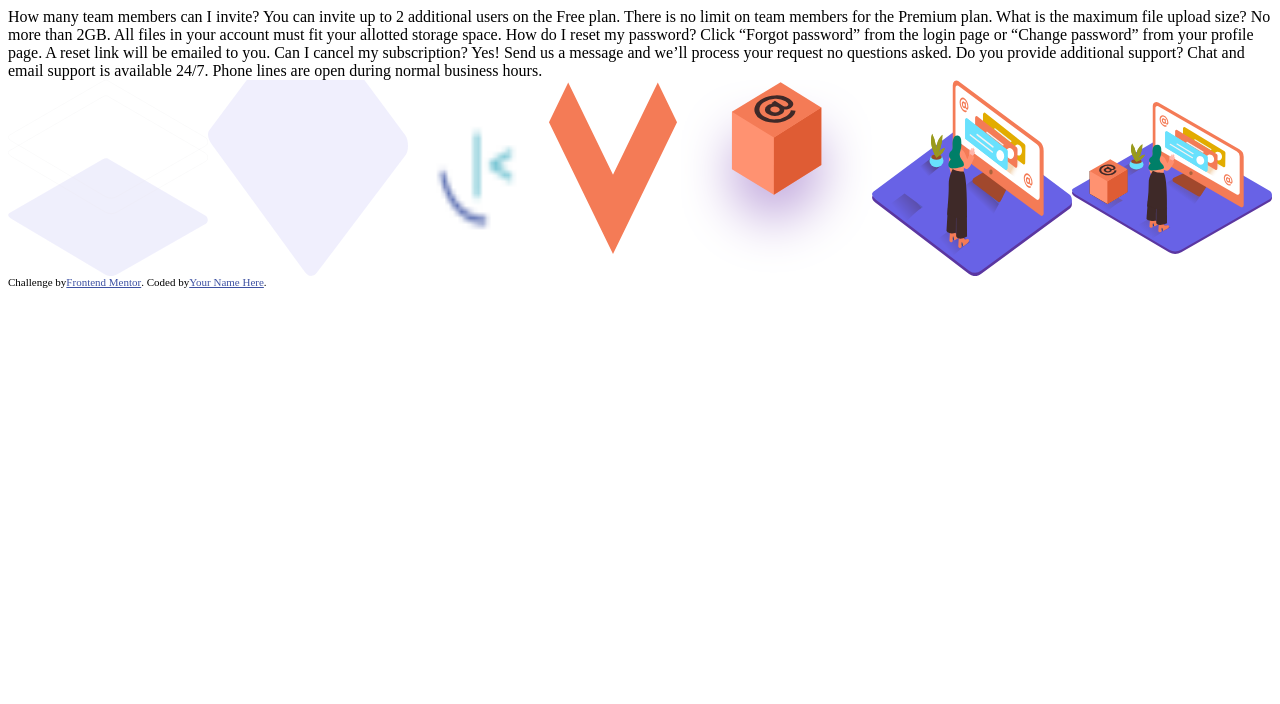
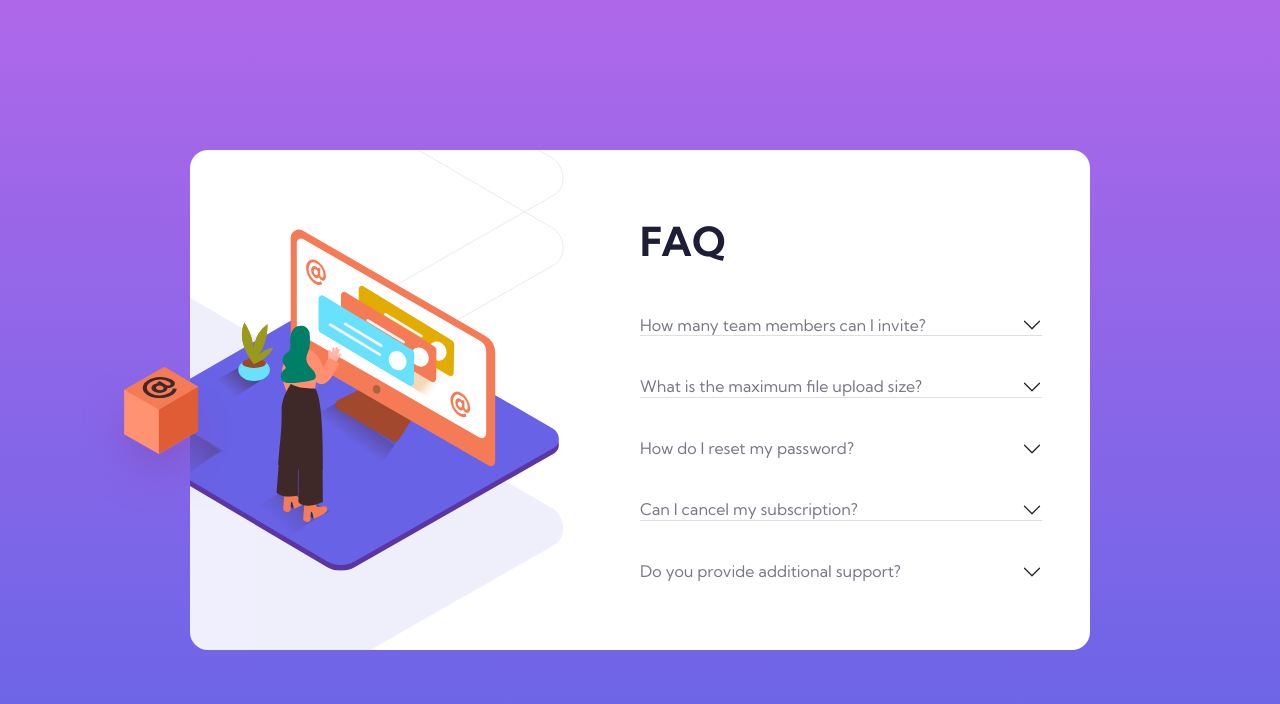
Before and after one commit to wminaung/FAQ-Accordion-Card, a plain HTML site: page index.html in a window 1280 px wide. Drawn offline with nearby package versions, Linux system fonts and the light colour scheme.

Commit message:
need for mobile

```diff
--- a/index.html
+++ b/index.html
@@ -13,49 +13,182 @@
     />
 
     <title>Frontend Mentor | FAQ Accordion Card</title>
+    <!-- CSS only -->
+    <link
+      href="https://cdn.jsdelivr.net/npm/bootstrap@5.1.3/dist/css/bootstrap.min.css"
+      rel="stylesheet"
+      integrity="sha384-1BmE4kWBq78iYhFldvKuhfTAU6auU8tT94WrHftjDbrCEXSU1oBoqyl2QvZ6jIW3"
+      crossorigin="anonymous"
+    />
+    <!-- JavaScript Bundle with Popper -->
+    <script
+      src="https://cdn.jsdelivr.net/npm/bootstrap@5.1.3/dist/js/bootstrap.bundle.min.js"
+      integrity="sha384-ka7Sk0Gln4gmtz2MlQnikT1wXgYsOg+OMhuP+IlRH9sENBO0LRn5q+8nbTov4+1p"
+      crossorigin="anonymous"
+    ></script>
 
-    <!-- Feel free to remove these styles or customise in your own stylesheet 👍 -->
-    <style>
-      .attribution {
-        font-size: 11px;
-        text-align: center;
-      }
-      .attribution a {
-        color: hsl(228, 45%, 44%);
-      }
-      div {
-        display: flex;
-      }
-      img {
-        width: 200px;
-      }
-    </style>
+    <link rel="stylesheet" href="styles.css" />
   </head>
   <body>
-    How many team members can I invite? You can invite up to 2 additional users
-    on the Free plan. There is no limit on team members for the Premium plan.
-    What is the maximum file upload size? No more than 2GB. All files in your
-    account must fit your allotted storage space. How do I reset my password?
-    Click “Forgot password” from the login page or “Change password” from your
-    profile page. A reset link will be emailed to you. Can I cancel my
-    subscription? Yes! Send us a message and we’ll process your request no
-    questions asked. Do you provide additional support? Chat and email support
-    is available 24/7. Phone lines are open during normal business hours.
+    <main>
+      <div class="container" id="card">
+        <div class="row border-dark">
+          <div class="leftMain col-6">
+            <img
+              src="/images/illustration-box-desktop.svg"
+              class="imgBox"
+              alt="illustration-box-desktop"
+            />
+            <div class="imgHolder">
+              <img
+                src="/images/illustration-woman-online-desktop.svg"
+                class="imgWoman"
+                alt="illustration-woman-online-desktop"
+              />
+              <img
+                src="/images/bg-pattern-desktop.svg"
+                class="imgBg"
+                alt=" bg-pattern-desktop"
+              />
+            </div>
+          </div>
 
-    <div>
-      <img src="/images/bg-pattern-desktop.svg" alt="" />
-      <img src="/images/bg-pattern-mobile.svg" alt="" />
-      <img src="/images/favicon-32x32.png" alt="" />
-      <img src="/images/icon-arrow-down.svg" alt="" />
-      <img src="/images/illustration-box-desktop.svg" alt="" />
-      <img src="/images/illustration-woman-online-desktop.svg" alt="" />
-      <img src="/images/illustration-woman-online-mobile.svg" alt="" />
-    </div>
-    <div class="attribution">
-      Challenge by
-      <a href="https://www.frontendmentor.io?ref=challenge" target="_blank"
-        >Frontend Mentor</a
-      >. Coded by <a href="#">Your Name Here</a>.
-    </div>
+          <div class="rightMain col-6">
+            <div
+              class="accordion accordion-flush d-flex flex-column justify-content-around py-5 me-5 h-100"
+              id="accordionFlushExample"
+            >
+              <div class="header"><h1>FAQ</h1></div>
+              <div class="accordion-item">
+                <h2 class="accordion-header" id="flush-headingOne">
+                  <button
+                    class="accordion-button collapsed"
+                    type="button"
+                    data-bs-toggle="collapse"
+                    data-bs-target="#flush-collapseOne"
+                    aria-expanded="false"
+                    aria-controls="flush-collapseOne"
+                  >
+                    How many team members can I invite?
+                  </button>
+                </h2>
+                <div
+                  id="flush-collapseOne"
+                  class="accordion-collapse collapse"
+                  aria-labelledby="flush-headingOne"
+                  data-bs-parent="#accordionFlushExample"
+                >
+                  <div class="accordion-body">
+                    You can invite up to 2 additional users on the Free plan.
+                    There is no limit on team members for the Premium plan.
+                  </div>
+                </div>
+              </div>
+              <div class="accordion-item">
+                <h2 class="accordion-header" id="flush-headingTwo">
+                  <button
+                    class="accordion-button collapsed"
+                    type="button"
+                    data-bs-toggle="collapse"
+                    data-bs-target="#flush-collapseTwo"
+                    aria-expanded="false"
+                    aria-controls="flush-collapseTwo"
+                  >
+                    What is the maximum file upload size?
+                  </button>
+                </h2>
+                <div
+                  id="flush-collapseTwo"
+                  class="accordion-collapse collapse"
+                  aria-labelledby="flush-headingTwo"
+                  data-bs-parent="#accordionFlushExample"
+                >
+                  <div class="accordion-body">
+                    No more than 2GB. All files in your account must fit your
+                    allotted storage space.
+                  </div>
+                </div>
+              </div>
+              <div class="accordion-item border-0">
+                <h2 class="accordion-header" id="flush-headingThree">
+                  <button
+                    class="accordion-button collapsed"
+                    type="button"
+                    data-bs-toggle="collapse"
+                    data-bs-target="#flush-collapseThree"
+                    aria-expanded="false"
+                    aria-controls="flush-collapseThree"
+                  >
+                    How do I reset my password?
+                  </button>
+                </h2>
+                <div
+                  id="flush-collapseThree"
+                  class="accordion-collapse collapse"
+                  aria-labelledby="flush-headingThree"
+                  data-bs-parent="#accordionFlushExample"
+                >
+                  <div class="accordion-body">
+                    Click “Forgot password” from the login page or “Change
+                    password” from your profile page. A reset link will be
+                    emailed to you.
+                  </div>
+                </div>
+              </div>
+              <div class="accordion-item">
+                <h2 class="accordion-header" id="flush-heading4">
+                  <button
+                    class="accordion-button collapsed"
+                    type="button"
+                    data-bs-toggle="collapse"
+                    data-bs-target="#flush-collapse4"
+                    aria-expanded="false"
+                    aria-controls="flush-collapse4"
+                  >
+                    Can I cancel my subscription?
+                  </button>
+                </h2>
+                <div
+                  id="flush-collapse4"
+                  class="accordion-collapse collapse"
+                  aria-labelledby="flush-heading4"
+                  data-bs-parent="#accordionFlushExample"
+                >
+                  <div class="accordion-body">
+                    Yes! Send us a message and we’ll process your request no
+                    questions asked.
+                  </div>
+                </div>
+              </div>
+              <div class="accordion-item">
+                <h2 class="accordion-header" id="flush-heading5">
+                  <button
+                    class="accordion-button collapsed"
+                    type="button"
+                    data-bs-toggle="collapse"
+                    data-bs-target="#flush-collapse5"
+                    aria-expanded="false"
+                    aria-controls="flush-collapse5"
+                  >
+                    Do you provide additional support?
+                  </button>
+                </h2>
+                <div
+                  id="flush-collapse5"
+                  class="accordion-collapse collapse"
+                  aria-labelledby="flush-heading5"
+                  data-bs-parent="#accordionFlushExample"
+                >
+                  <div class="accordion-body">
+                    No more than 2GB. All files in your account must fit your
+                    allotted storage space.
+                  </div>
+                </div>
+              </div>
+            </div>
+          </div>
+        </div>
+      </div>
+    </main>
   </body>
 </html>
--- /dev/null
+++ b/styles.css
@@ -0,0 +1,117 @@
+@import url("https://fonts.googleapis.com/css2?family=Kumbh+Sans:wght@100;200;300;400;500;600;700;800;900&display=swap");
+* {
+  padding: 0;
+  margin: 0;
+  box-sizing: border-box;
+}
+body {
+  max-width: 1440px;
+  height: 100vh;
+  margin: 0 auto;
+  padding: 0;
+  background-image: linear-gradient(hsl(273, 75%, 66%), hsl(240, 73%, 65%));
+  background-repeat: no-repeat;
+  background-attachment: fixed;
+  font-family: "Kumbh Sans", sans-serif;
+  font-size: 12px;
+  color: var(--Very-dark-desaturated-blue);
+}
+main {
+  height: 100vh;
+  display: flex;
+  align-items: center;
+
+  position: relative;
+}
+
+#card {
+  border-radius: 18px;
+  width: 900px;
+  background-color: white;
+}
+/*for left side*/
+.leftMain {
+  height: 500px;
+  padding: 0;
+
+  position: relative;
+}
+
+.imgHolder {
+  height: 100%;
+  border-radius: 18px;
+  position: relative;
+  overflow: hidden;
+}
+
+.imgBox {
+  width: 35%;
+  position: absolute;
+  top: 43%;
+  left: -24%;
+  z-index: 999;
+}
+.imgWoman {
+  width: 100%;
+  position: absolute;
+  top: 50%;
+  left: -8%;
+  transform: translate(-10%, -50%);
+  z-index: 8;
+}
+.imgBg {
+  width: 200%;
+  position: absolute;
+  top: -50%;
+  left: -117%;
+  z-index: 2;
+}
+
+/* this is right */
+h1 {
+  font-weight: 700;
+}
+.rightMain {
+  text-align: left;
+  margin: 0;
+  padding: 0;
+}
+.accordion-button {
+  text-align: left;
+  margin: 0;
+  padding: 0;
+  opacity: 1;
+  color: var(--Dark-grayish-blue);
+  font-weight: 400;
+}
+.accordion-button:focus {
+  border: none;
+  box-shadow: none;
+  outline: none;
+}
+.accordion-button:hover {
+  color: var(--Soft-red);
+}
+
+.accordion-button:not(.collapsed) {
+  color: var(--Very-dark-desaturated-blue);
+  font-weight: 700;
+  background-color: white;
+  box-shadow: none;
+}
+.accordion-button:not(.collapsed):hover {
+  color: var(--Soft-red);
+}
+
+.accordion-body {
+  opacity: 0.5;
+}
+:root {
+  --Very-dark-desaturated-blue: hsl(238, 29%, 16%);
+  --Soft-red: hsl(14, 88%, 65%);
+  --Soft-violet: hsl(273, 75%, 66%);
+  --Soft-blue: hsl(240, 73%, 65%);
+  --Very-dark-grayish-blue: hsl(237, 12%, 33%);
+  --Dark-grayish-blue: hsl(240, 6%, 50%);
+  --Light-grayish-blue: hsl(240, 5%, 91%);
+}
```
Also changed, not shown: test.txt (added).
